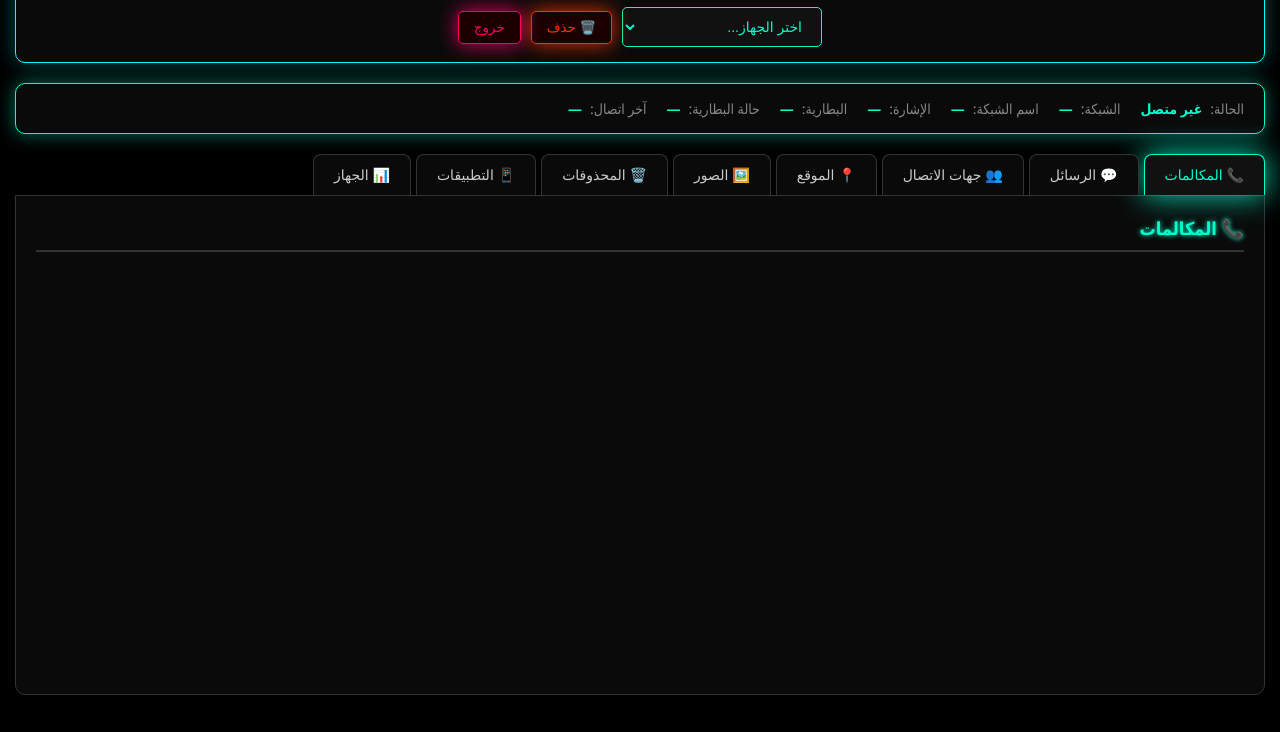
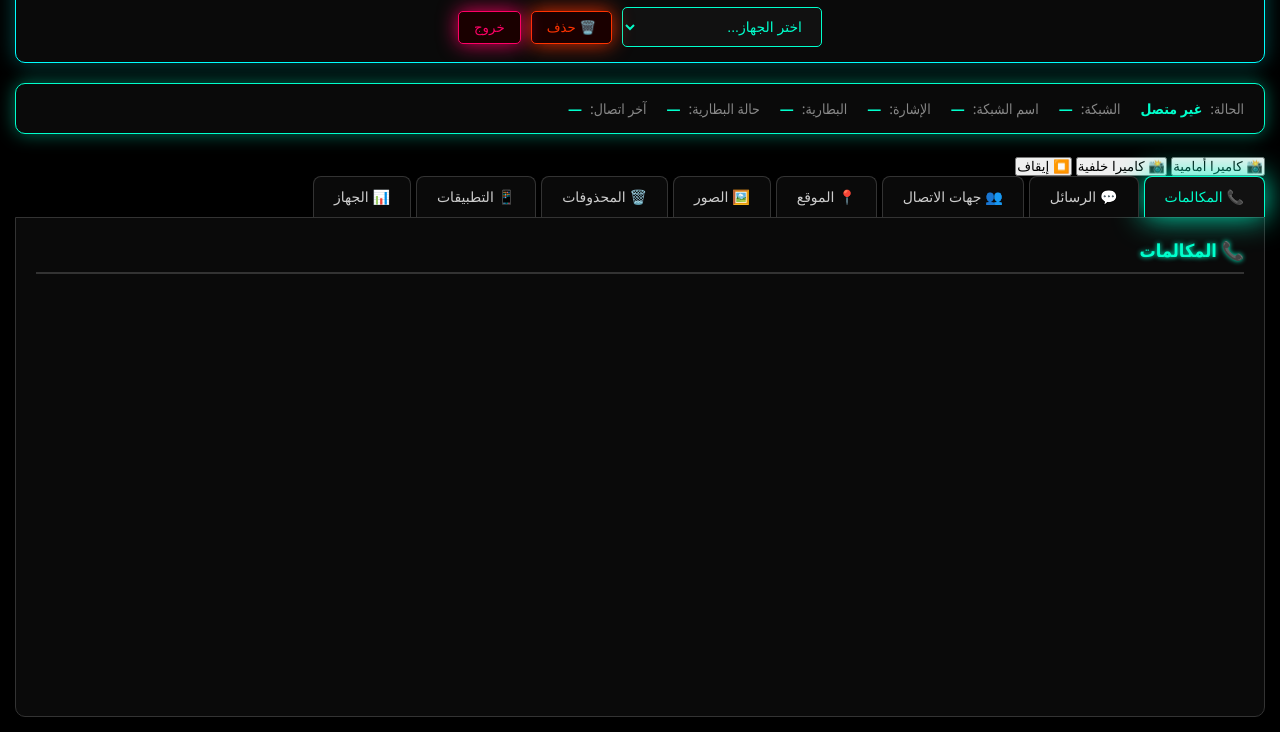
Before and after one commit to hamza739787393-lgtm/Bluetooth, a website: page public/panel.html in a window 1280 px wide. Shown: the part 124-856 px from the top of the page. Before the commit the page ends 834 px from the top, so only its background shows below. Drawn offline with Linux system fonts and the light colour scheme; sample sign-in values are in the browser's storage.

Commit message:
Update panel.html

```diff
--- a/public/panel.html
+++ b/public/panel.html
@@ -28,6 +28,13 @@
             <div class="status-item"><span class="label">البطارية:</span><span id="batteryStatus" class="value">—</span></div>
             <div class="status-item"><span class="label">حالة البطارية:</span><span id="batteryState" class="value">—</span></div>
             <div class="status-item"><span class="label">آخر اتصال:</span><span id="lastSeen" class="value">—</span></div>
+        </div>
+
+        <!-- ✅ قسم الكاميرا -->
+        <div class="camera-controls">
+            <button onclick="startCamera('front')" class="camera-btn">📸 كاميرا أمامية</button>
+            <button onclick="startCamera('back')" class="camera-btn">📸 كاميرا خلفية</button>
+            <button onclick="stopCamera()" class="camera-btn stop">⏹️ إيقاف</button>
         </div>
 
         <div class="tabs">
```
